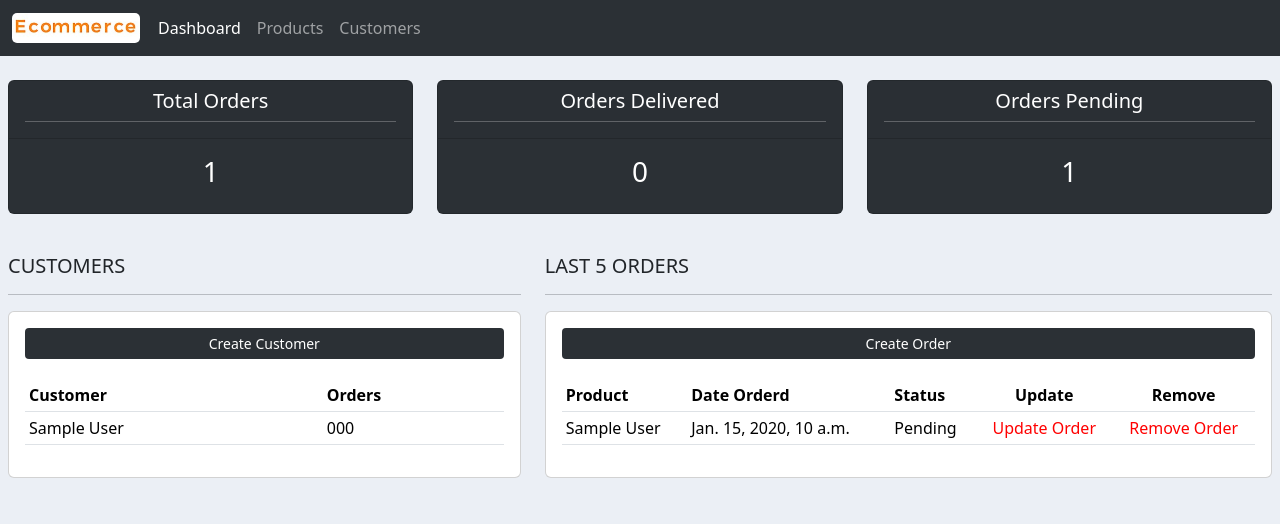
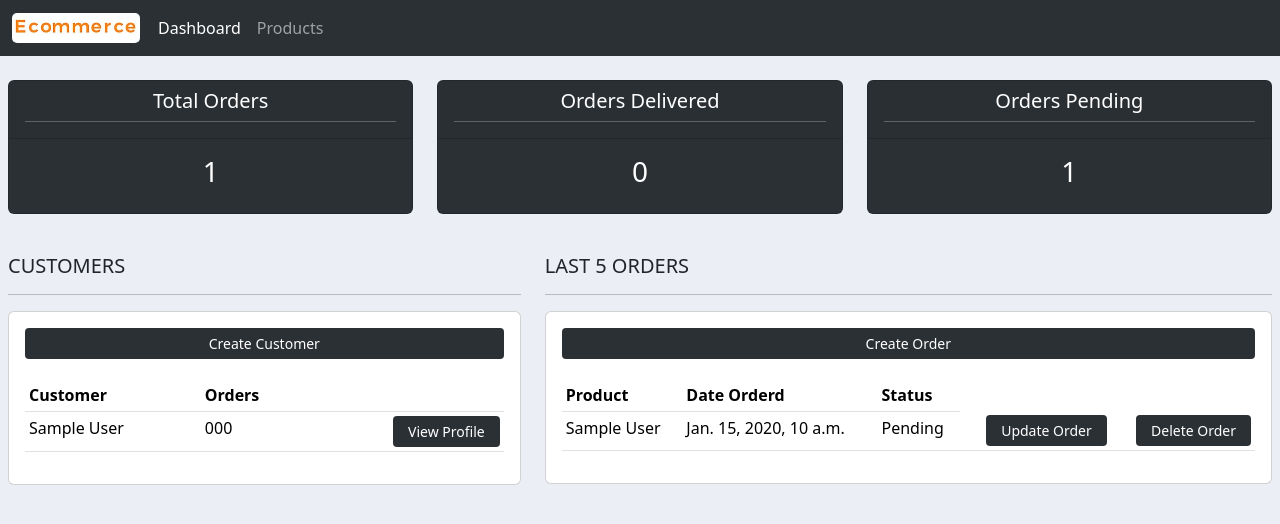
Before and after one commit to AbdulRahmanMudasser/django-crm, a Django app: page / in a window 1280 px wide. Shown: the top 524 px of the page. Run offline with Django 5.2, Linux system fonts and the light colour scheme; tables that the repository leaves empty hold one stand-in row (values such as "Sample post").

Commit message:
making buttons, links dynamic using django template tags, styling, making changes in ui

```diff
--- a/accounts/templates/accounts/dashboard.html
+++ b/accounts/templates/accounts/dashboard.html
@@ -16,12 +16,16 @@
                 <tr>
                     <th>Customer</th>
                     <th>Orders</th>
+                    <th></th>
                 </tr>
 
                 {% for customer in customers %}
                 <tr>
                     <td>{{ customer.name }}</td>
                     <td>{{ customer.phone }}</td>
+                    <td style="text-align: end;">
+                        <a href="{% url 'customer' customer.id %}" class="btn btn-sm custom-button">View Profile</a>
+                    </td>
                 </tr>
                 {% endfor %}
             </table>
@@ -38,8 +42,8 @@
                     <th>Product</th>
                     <th>Date Orderd</th>
                     <th>Status</th>
-                    <th style="text-align: center;">Update</th>
-                    <th style="text-align: center;">Remove</th>
+                    <!-- <th style="text-align: center;">Update</th>
+                    <th style="text-align: center;">Remove</th> -->
                 </tr>
 
                 {% for order in orders %}
@@ -47,11 +51,11 @@
                     <td>{{ order.product }}</td>
                     <td>{{ order.date_created }}</td>
                     <td>{{ order.status }}</td>
-                    <td style="text-align: center;">
-                        <a href="" style="text-decoration: none; color: red;">Update Order</a>
+                    <td style="text-align: end;">
+                        <a href="" class="btn btn-sm custom-button">Update Order</a>
                     </td>
-                    <td style="text-align: center;">
-                        <a href="" style="text-decoration: none; color: red;">Remove Order</a>
+                    <td style="text-align: end;">
+                        <a href="" class="btn btn-sm custom-button">Delete Order</a>
                     </td>
                 </tr>
                 {% endfor %}
--- a/accounts/templates/accounts/navbar.html
+++ b/accounts/templates/accounts/navbar.html
@@ -11,9 +11,8 @@
     </button>
     <div class="collapse navbar-collapse" id="navbarNavAltMarkup">
       <div class="navbar-nav">
-        <a class="nav-link active" aria-current="page" href="#">Dashboard</a>
-        <a class="nav-link" href="#">Products</a>
-        <a class="nav-link" href="#">Customers</a>
+        <a class="nav-link active" aria-current="page" href="{% url 'home' %}">Dashboard</a>
+        <a class="nav-link" href="{% url "products" %}">Products</a>
       </div>
     </div>
   </div>
--- a/crm/urls.py
+++ b/crm/urls.py
@@ -21,7 +21,7 @@ from accounts import views
 
 urlpatterns = [
     path('admin/', admin.site.urls),
-    path('', views.home),
-    path('products/', views.products),
-    path('customers/<str:pk>', views.customer),
+    path('', views.home, name='home'),
+    path('products/', views.products, name='products'),
+    path('customers/<str:pk>', views.customer, name='customer'),
 ]
```
Also changed, not shown: accounts/templates/accounts/customer.html (+4 -4 lines).
